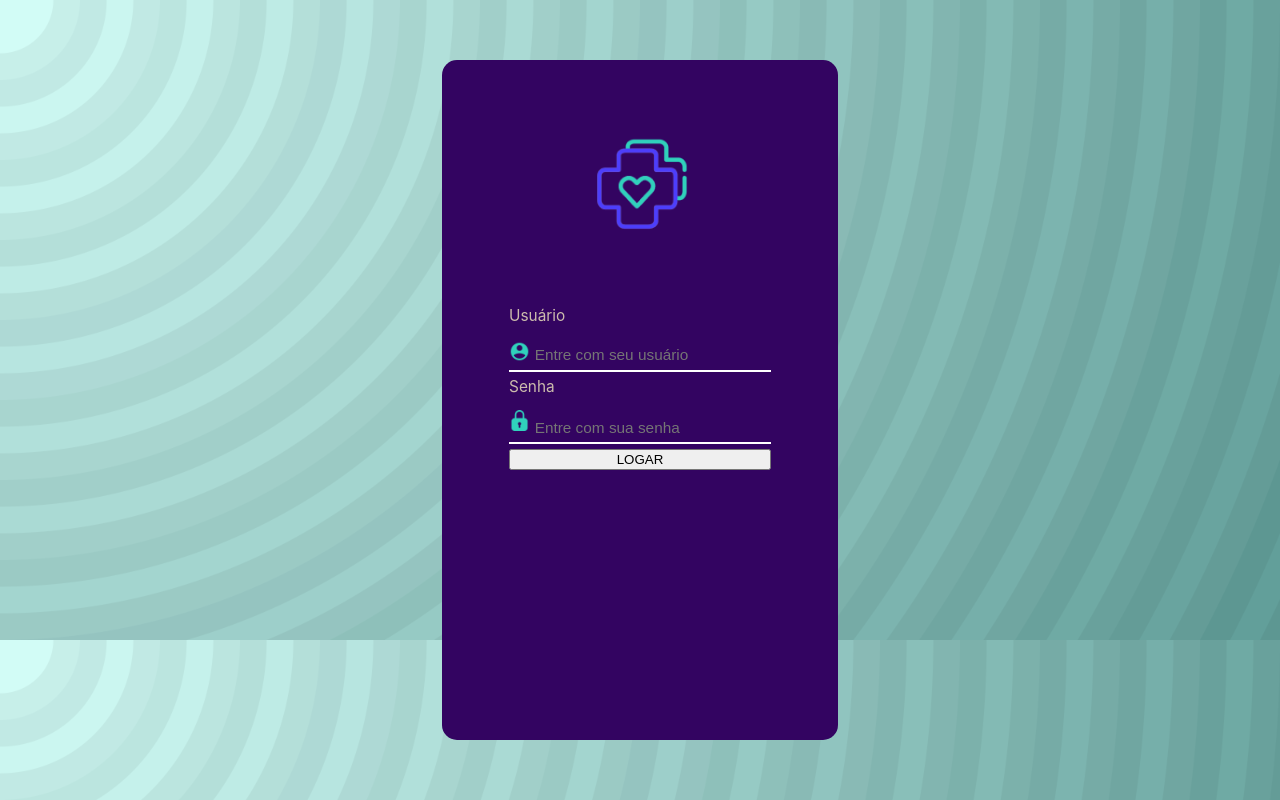
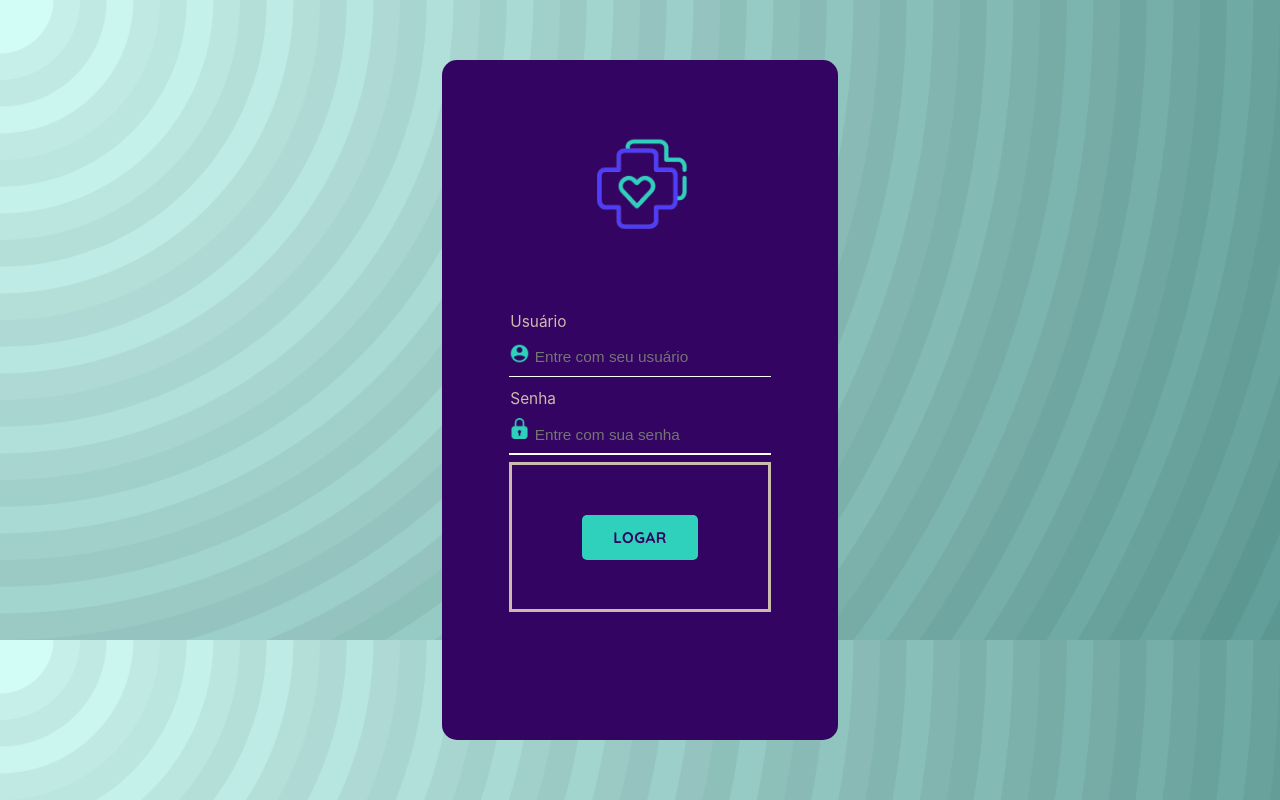
Before and after one commit to silvajpedro/farmacia_frontend, a React (Create React App) app: page / in a window 1280 px wide. Built offline with nearby package versions, Linux system fonts and the light colour scheme.

Commit message:
update of login component

```diff
--- a/src/Components/Login/login.jsx
+++ b/src/Components/Login/login.jsx
@@ -18,7 +18,9 @@ const [active, setActive] = useState(true)
                 <label>Senha</label>
                 <S.PasswordInput onClick={()=>( (setOn(true)) (setActive(!active)) )} type="password" placeholder="Entre com sua senha" title="digite seu nome"/>
                 <S.Line isOn={active}></S.Line>
+                <S.ButtonBox>
                 <button>LOGAR</button>
+                </S.ButtonBox>
             </S.FormBox>
         </S.LoginBox>
        </S.MainBox>
--- a/src/Components/Login/login_style.js
+++ b/src/Components/Login/login_style.js
@@ -4,6 +4,7 @@ import cadeado from "../../Assets/cadeado_senha.png";
 import usuario from "../../Assets/usuario.png";
 
 export const MainBox = styled.main`
+  @import url("https://fonts.googleapis.com/css2?family=Quicksand:wght@400;500;600;700&display=swap");
   display: flex;
   align-items: center;
   justify-content: center;
@@ -20,6 +21,13 @@ export const LoginBox = styled.section`
   width: 31vw;
   background-color: #330461;
 `;
+export const LogoContainer = styled(MainBox)`
+  background-image: none;
+  height: 30vh;
+`;
+export const Logo = styled.img`
+  width: 10.54vw;
+`;
 export const FormBox = styled.form`
   display: flex;
   flex-direction: column;
@@ -27,14 +35,17 @@ export const FormBox = styled.form`
   width: 66%;
   color: #ccbcad;
   /* border: solid; */
-  height: 22vh;
+  height: 40vh;
   label {
+    position: relative;
+    top: 0.5vh;
+    right: -0.1vw;
     font-size: 1.2vw;
   }
 `;
 export const UserInput = styled.input`
   position: relative;
-  top: 1vh;
+  top: 0.8vh;
   background-color: transparent;
   border: none;
   outline: none;
@@ -62,10 +73,22 @@ export const Line = styled.div`
   box-shadow: ${(props) =>
     props.isOn ? "none" : "inset #1976D2 30vw 0px 0px 0px"};
 `;
-export const LogoContainer = styled(MainBox)`
-  background-image: none;
-  height: 30vh;
+export const ButtonBox = styled.div`
+  display: flex;
+  justify-content: center;
+  align-items: center;
+  border: solid;
+  height: 18vh;
+  button {
+    width: 9vw;
+    height: 5.6vh;
+    font-family: "Quicksand", sans-serif;
+    font-weight: 700;
+    font-size: 1.2vw;
+    letter-spacing: 0.5px;
+    color: #330461;
+    background-color: #30d1bc;
+    border: none;
+    border-radius: 5px;
+  }
 `;
-export const Logo = styled.img`
-  width: 10.54vw;
-`;
```
